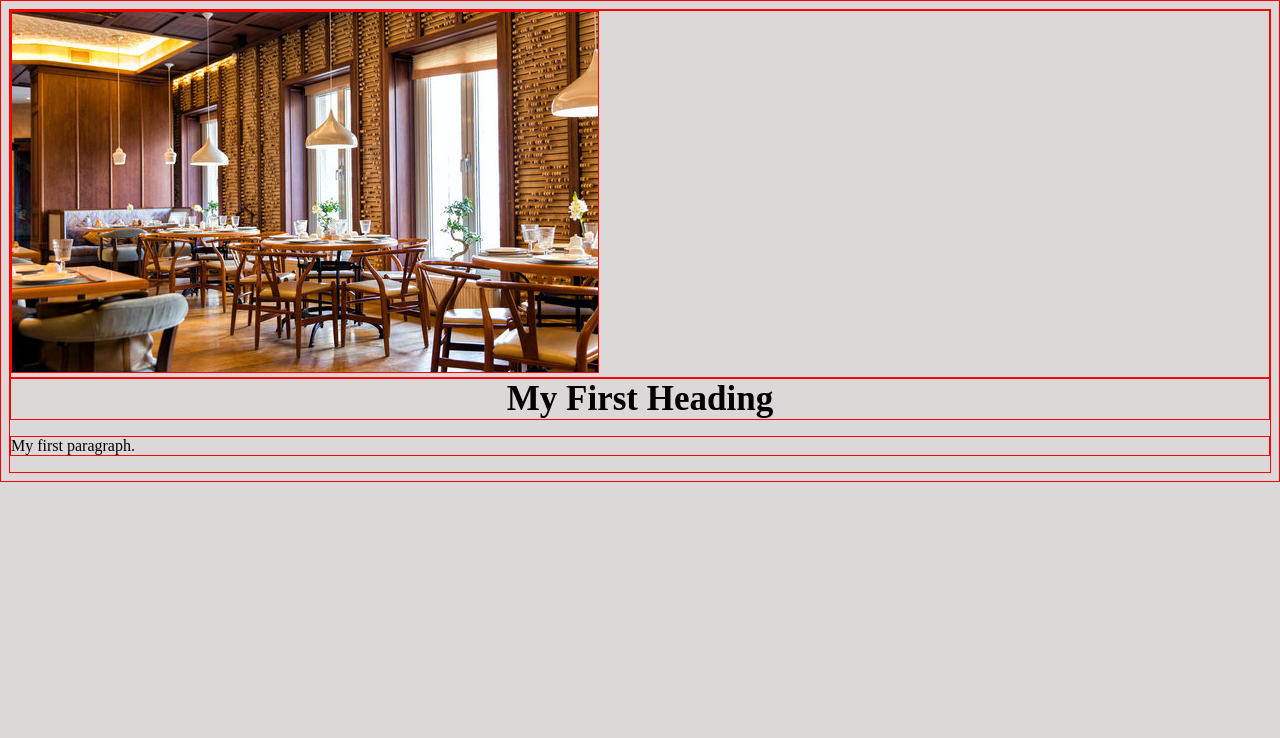
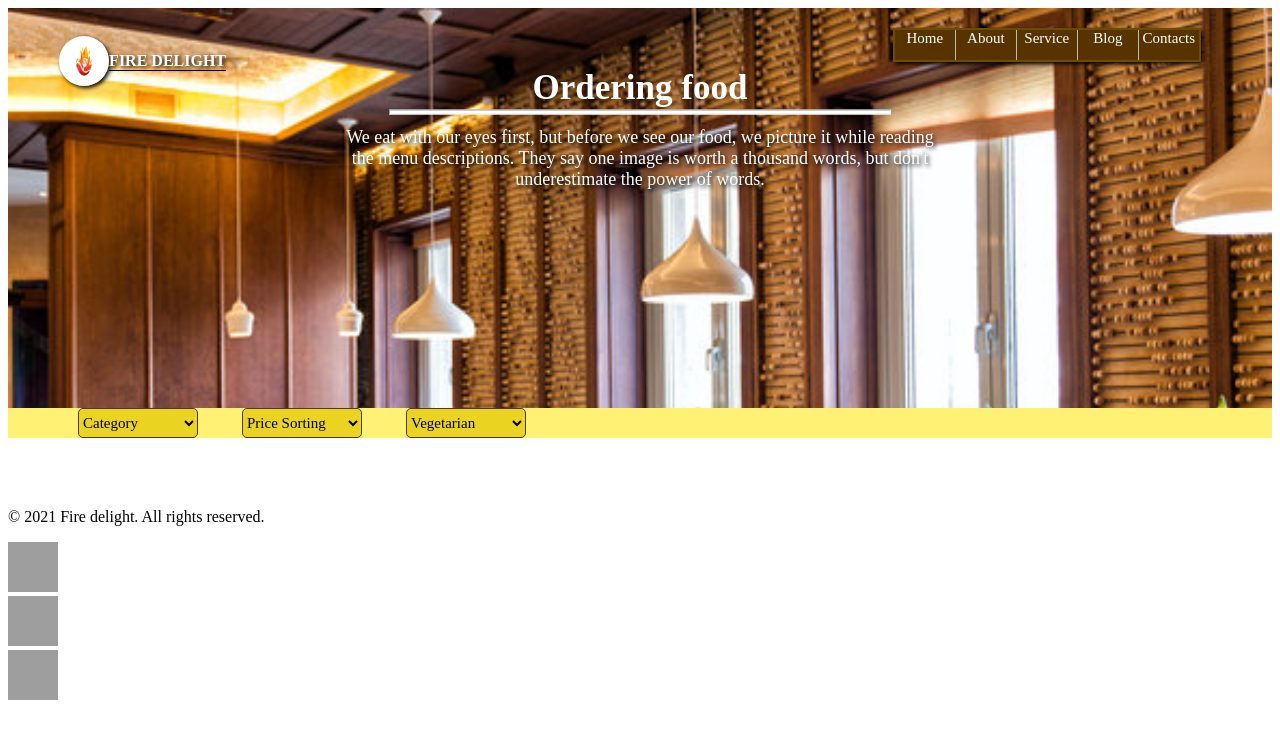
Before and after one commit to LaurentiuTusa/WP-week-1, a plain HTML site: page index.html in a window 1280 px wide. Drawn offline with Linux system fonts and the light colour scheme; grey boxes are pictures that could not be loaded.

Commit message:
header, body, footer, menu, filters

```diff
--- a/index.html
+++ b/index.html
@@ -2,15 +2,68 @@
 <html>
     <head>
         <link rel="stylesheet" href="style.css">
+        <title>Food shop</title>
+    </head>
 
-        <title>Ordering food</title>
-        <div>
-            <img src="restaurant.jpg" alt="Restaurant" class="bg">
+    <header>
+        <div id="img-background"></div>
+        <h1 id="ord-txt">Ordering food</h1>
+        <img id="logo" src="logo.jpg" alt="food">
+        <h3 id="logo-name">Fire delight</h3>
+        <hr id="sep1">
+
+        <ul class="menu">
+            <li><a href="default.asp">Home</a></li>
+            <li><a href="news.asp">About</a></li>
+            <li><a href="contact.asp">Service</a></li>
+            <li><a href="about.asp">Blog</a></li>
+            <li><a href="about.asp">Contacts</a></li>
+        </ul>
+        <p id="description">
+            We eat with our eyes first, but before we see our food, we picture it while reading the menu descriptions. They say one image is worth a thousand words, but don't underestimate the power of words.
+        </p>
+
+    </header>
+
+    <body>
+        <div id="filter-div">
+            <select name="category" id="category">
+                <option value="pizza">Pizza</option>
+                <option value="salad">Salad</option>
+                <option value="pasta">Pasta</option>
+                <option value="soup">Soup</option>
+                <option value="none" selected disabled hidden>Category</option>
+            </select>
+
+            <select name="price-sorting" id="price-sorting">
+                <option value="ascending">Ascending</option>
+                <option value="descending">Descending</option>
+                <option value="none" selected disabled hidden>Price Sorting</option>
+            </select>
+
+            <select name="vegetarian" id="vegetarian">
+                <option value="pizza">Pizza</option>
+                <option value="salad">Salad</option>
+                <option value="soup">Soup</option>
+                <option value="none" selected disabled hidden>Vegetarian</option>
+            </select>
+
         </div>
-    </head>
-    <body>
+        <br>
+        <br>
+        <br>
+    </body>
 
-        <h1>My First Heading</h1>
-        <p>My first paragraph.</p>
-    </body>
+    <footer>
+        <div id="footer">
+            <div id="footer-text">
+                <p id="footer-text-p">© 2021 Fire delight. All rights reserved.</p>
+            </div>
+            <div id="footer-social">
+                <a href="https://www.facebook.com/"><img src="https://www.facebook.com/images/fb_icon_325x325.png" alt="facebook" style="width:50px;height:50px;"></a>
+                <a href="https://www.instagram.com/"><img src="https://upload.wikimedia.org/wikipedia/commons/9/95/Instagram_logo_2022.svg" alt="instagram" style="width:50px;height:50px;"></a>
+                <a href="https://www.twitter.com/"><img src="https://upload.wikimedia.org/wikipedia/commons/thumb/6/6f/Logo_of_Twitter.svg/1200px-Logo_of_Twitter.svg.png" alt="twitter" style="width:50px;height:50px;"></a>
+            </div>
+        </div>
+    </footer>
 </html>
--- a/style.css
+++ b/style.css
@@ -1,17 +1,17 @@
-bg {
-    position: absolute;
+#img-background {
     width: 100%;
-    height: 333px;
-
+    height: 400px;
+    background-image: url('restaurant.jpg');
+    background-size: cover;
 }
 
 body {
-    background-color: rgb(220, 216, 216);
+    background-color: rgb(255, 255, 255);
 }
 
-* {
+/* * {
     border: 1px solid red;
-}
+} */
 
 h1 {
     text-align: center;
@@ -21,3 +21,132 @@ h1 {
     margin-top: 0px;
     margin-bottom: 0px;
 }
+
+header {
+    position: relative;
+    text-align: center;
+    color: white;
+}
+
+#ord-txt {
+    position: absolute;
+    top: 20%;
+    left: 50%;
+    transform: translate(-50%, -50%);
+    color: white;
+
+}
+
+#logo {
+    background-image: url("logo.jpg");
+    width: 50px;
+    height: 50px;
+    position: absolute;
+    top: 7%;
+    left: 4%;
+    border-radius: 50%;
+    box-shadow: 2px 2px 4px #000000;
+}
+
+#logo-name {
+    position: absolute;
+    top: 7%;
+    left: 8%;
+    color: white;
+    border-bottom: 1px solid black;
+    text-transform: uppercase;
+    font-size: medium;
+    text-shadow: 2px 2px 4px #000000;
+}
+
+#sep1 {
+    position: absolute;
+    top: 24%;
+    left: 50%;
+    width: 500px;
+    height: 3px;
+    background-color: white;
+    transform: translate(-50%, -50%);
+
+}
+
+.menu {
+    position: absolute;
+    top: 5%;
+    left: 70%;
+    list-style-type: none;
+    margin: 0;
+    padding: 0;
+    color: white;
+    background-color: rgb(87, 51, 0);
+    border: 2px solid rgb(108, 76, 0);
+    box-shadow: 2px 2px 4px #000000;
+}
+
+.menu li {
+    float: left;
+
+    font-size: 15px;
+    font-family: 'Times New Roman', Times, serif;
+    color: white;
+    border-right: 1px solid #bbb;
+}
+
+.menu li:last-child {
+    border-right: none;
+}
+
+.menu li a {
+    text-decoration: none;
+    display: block;
+    color: white;
+    width: 60px;
+    height: 30px;
+    text-align: center;
+}
+
+.menu li a:hover {
+    background-color: rgb(207, 169, 0);
+}
+
+#description {
+    position: absolute;
+    top: 33%;
+    left: 50%;
+    width: 600px;
+    transform: translate(-50%, -50%);
+    color: white;
+    font-size: 18px;
+    font-family: 'Times New Roman', Times, serif;
+    text-shadow: 2px 2px 4px #000000;
+
+}
+
+#filter-div {
+    height: 30px;
+    padding-left: 50px;
+    background-color: #fff173;
+}
+
+#filter-div select {
+    width: 120px;
+    height: 30px;
+    border-radius: 5px;
+    border: 1px solid rgb(79, 55, 0);
+    font-size: 15px;
+    font-family: 'Times New Roman', Times, serif;
+    color: rgb(0, 0, 0);
+    display: inline-block;
+    margin: 0 20px;
+    background-color: rgb(235, 211, 34);
+}
+
+
+#footer-social {
+
+}
+
+#footer-social a {
+    display: block;
+    width: 50px;
+}
```
Also changed, not shown: logo.jpg (added).
